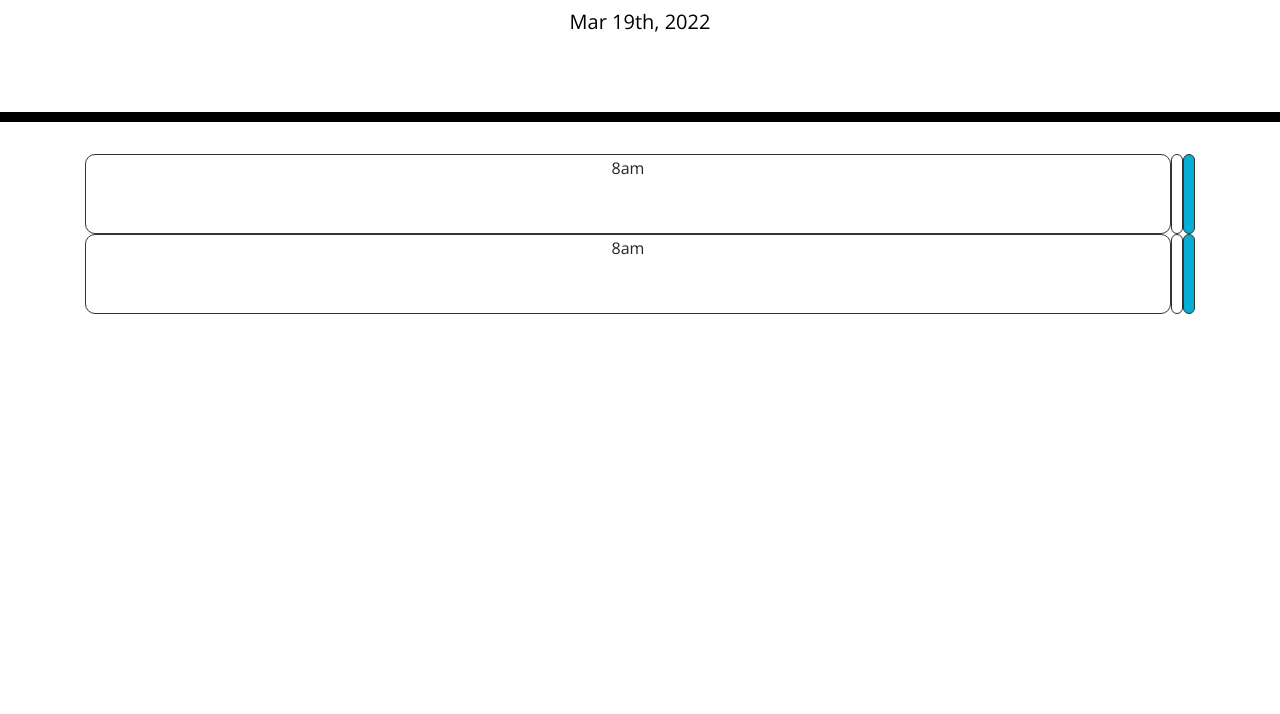
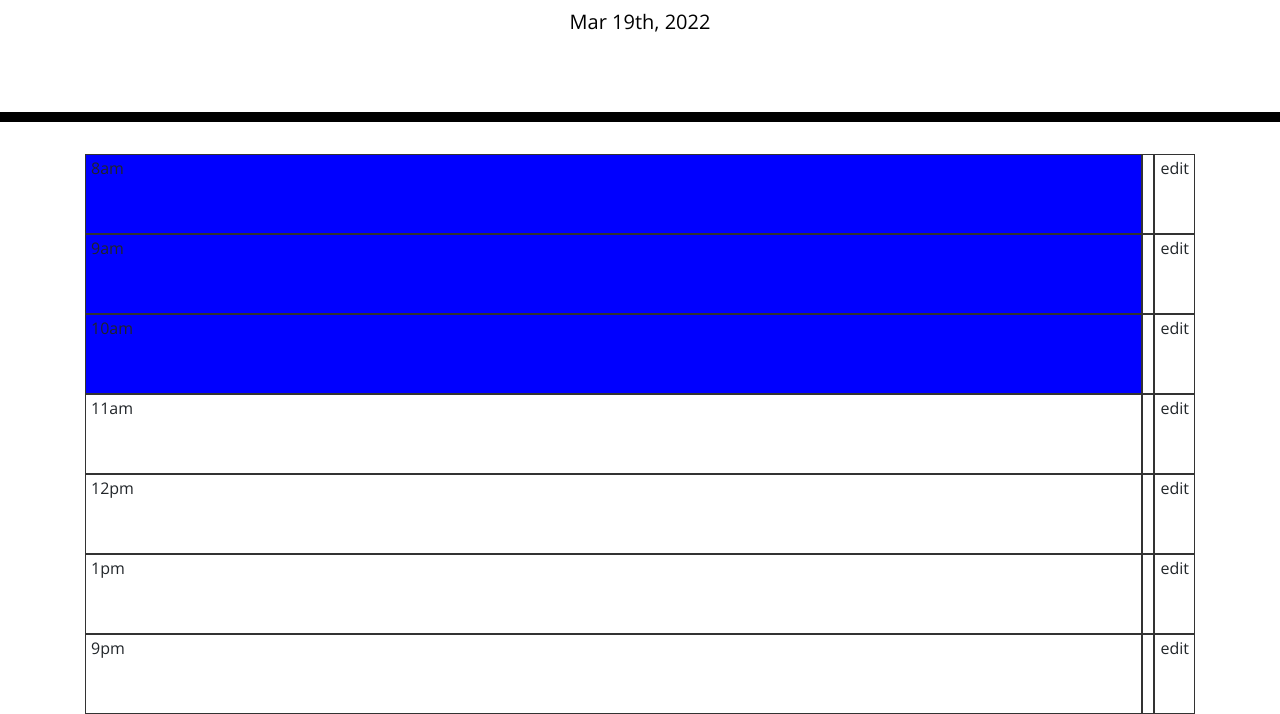
Before and after one commit to ElsieMay/05_Homework_Work_Day_Scheduler, a plain HTML site: page Develop/index.html in a window 1280 px wide. Shown: the part 182-896 px from the top of the page. Before the commit the page ends 800 px from the top, so only its background shows below. Drawn offline with nearby package versions, Linux system fonts and the light colour scheme.

Commit message:
fixed time colour coding

```diff
--- a/Develop/index.html
+++ b/Develop/index.html
@@ -21,16 +21,42 @@
 			<p class="lead">A simple calendar app for scheduling your work day</p>
 			<p id="currentDay" class="lead"></p>
 		</header>
+
 		<div class="container" spellcheck="false">
 			<div class="row my-row">
-				<div class="col my-col col-a1 time-block" id="8">8am</div>
-				<div class="col my-col col-a2 description colorcode"></div>
-				<div class="col my-col col-a3 saveBtn"></div>
+				<div class="col my-col col-a1 colorcode" id="8">8am</div>
+				<div class="col my-col col-a2 edit_cont"></div>
+				<div class="col my-col col-a3 edit_btn">edit</div>
 			</div>
 			<div class="row my-row">
-				<div class="col my-col col-a1 time-block" id="8">8am</div>
-				<div class="col my-col col-a2 description colorcode"></div>
-				<div class="col my-col col-a3 saveBtn"></div>
+				<div class="col my-col col-a1 colorcode" id="9">9am</div>
+				<div class="col my-col col-a2 edit_cont"></div>
+				<div class="col my-col col-a3 edit_btn">edit</div>
+			</div>
+			<div class="row my-row">
+				<div class="col my-col col-b1 colorcode" id="10">10am</div>
+				<div class="col my-col col-b2 edit_cont"></div>
+				<div class="col my-col col-b3 edit_btn">edit</div>
+			</div>
+			<div class="row my-row">
+				<div class="col my-col col-b1 colorcode" id="11">11am</div>
+				<div class="col my-col col-b2 edit_cont"></div>
+				<div class="col my-col col-b3 edit_btn">edit</div>
+			</div>
+			<div class="row my-row">
+				<div class="col my-col col-b1 colorcode" id="12">12pm</div>
+				<div class="col my-col col-b2 edit_cont"></div>
+				<div class="col my-col col-b3 edit_btn">edit</div>
+			</div>
+			<div class="row my-row">
+				<div class="col my-col col-b1 colorcode" id="13">1pm</div>
+				<div class="col my-col col-b2 edit_cont"></div>
+				<div class="col my-col col-b3 edit_btn">edit</div>
+			</div>
+			<div class="row my-row">
+				<div class="col my-col col-a1 colorcode" id="20">9pm</div>
+				<div class="col my-col col-a2 edit_cont"></div>
+				<div class="col my-col col-a3 edit_btn">edit</div>
 			</div>
 		</div>
 
--- a/Develop/script.js
+++ b/Develop/script.js
@@ -1,21 +1,22 @@
-var present = document.querySelector(".present");
-var past = document.querySelector(".past");
-var future = document.querySelector(".future");
 //Prints current date//
 var today = moment();
 $("#currentDay").text(today.format("MMM Do, YYYY"));
-//Colour codes rows based on time tense//
-var currentHour = Date.now().getHours();
+
+//Colour codes time//
+var currentHour = new Date().getHours();
 $(".colorcode").each(function () {
 	var val = parseInt($(this).prop("id"));
 	if (val > currentHour && val < currentHour + 6) {
-		$(this).css(future);
+		$(this).css("background-color", "Blue");
 	} else if (val < currentHour && val > currentHour - 6) {
-		$(this).css(past);
+		$(this).css("background-color", "Red");
 	} else if (val === currentHour) {
-		$(this).css(present);
+		$(this).css("background-color", "Green");
+	} else {
+		$(this).css("background-color", "White");
 	}
 });
+
 //Saves event on click//
 $(document).ready(function () {
 	// Get value on button click
--- a/Develop/style.css
+++ b/Develop/style.css
@@ -81,5 +81,4 @@ textarea {
 	display: table-cell;
 	padding: 5px;
 	border: 1px solid #333;
-	border-radius: 10px;
 }
```
